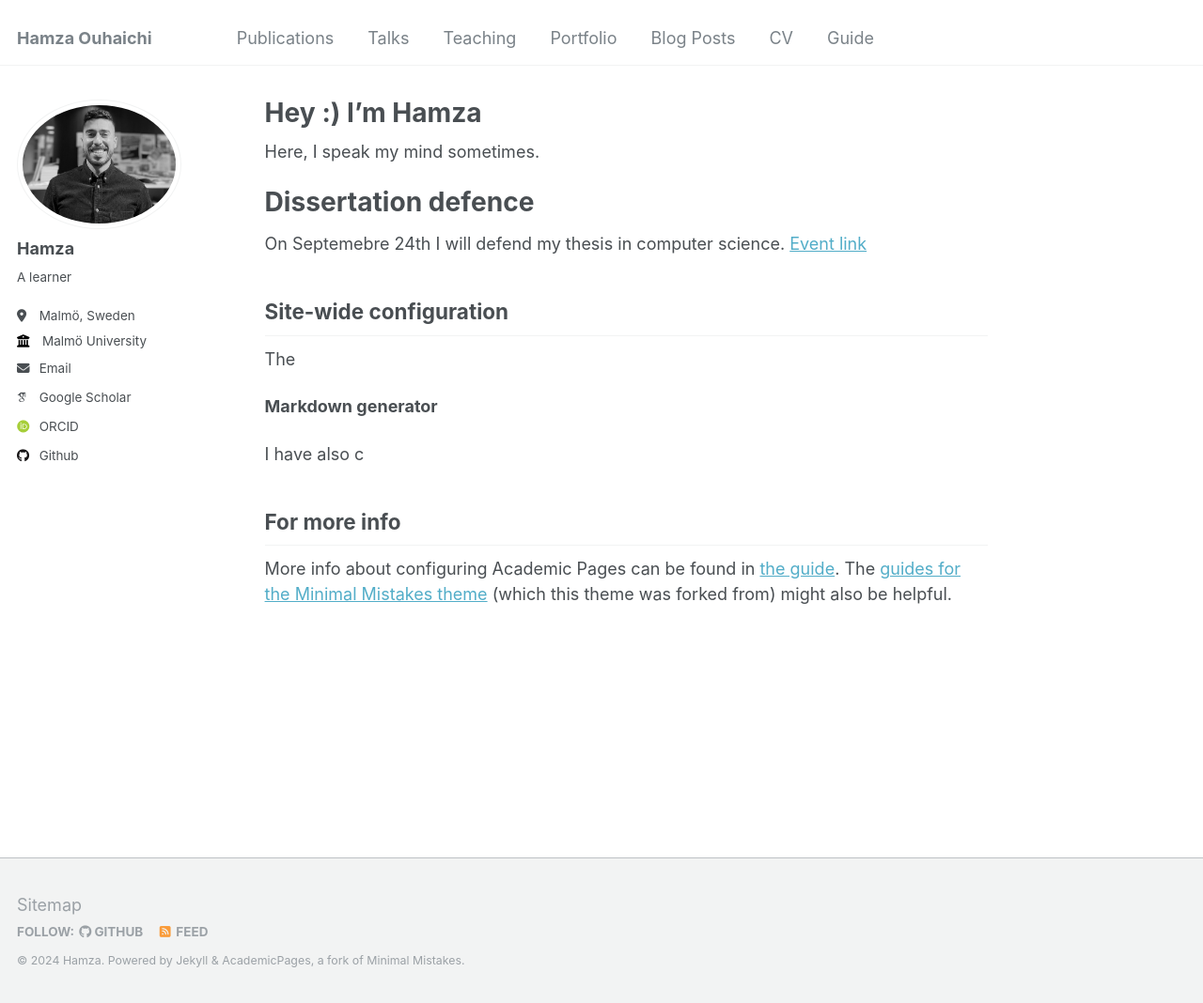
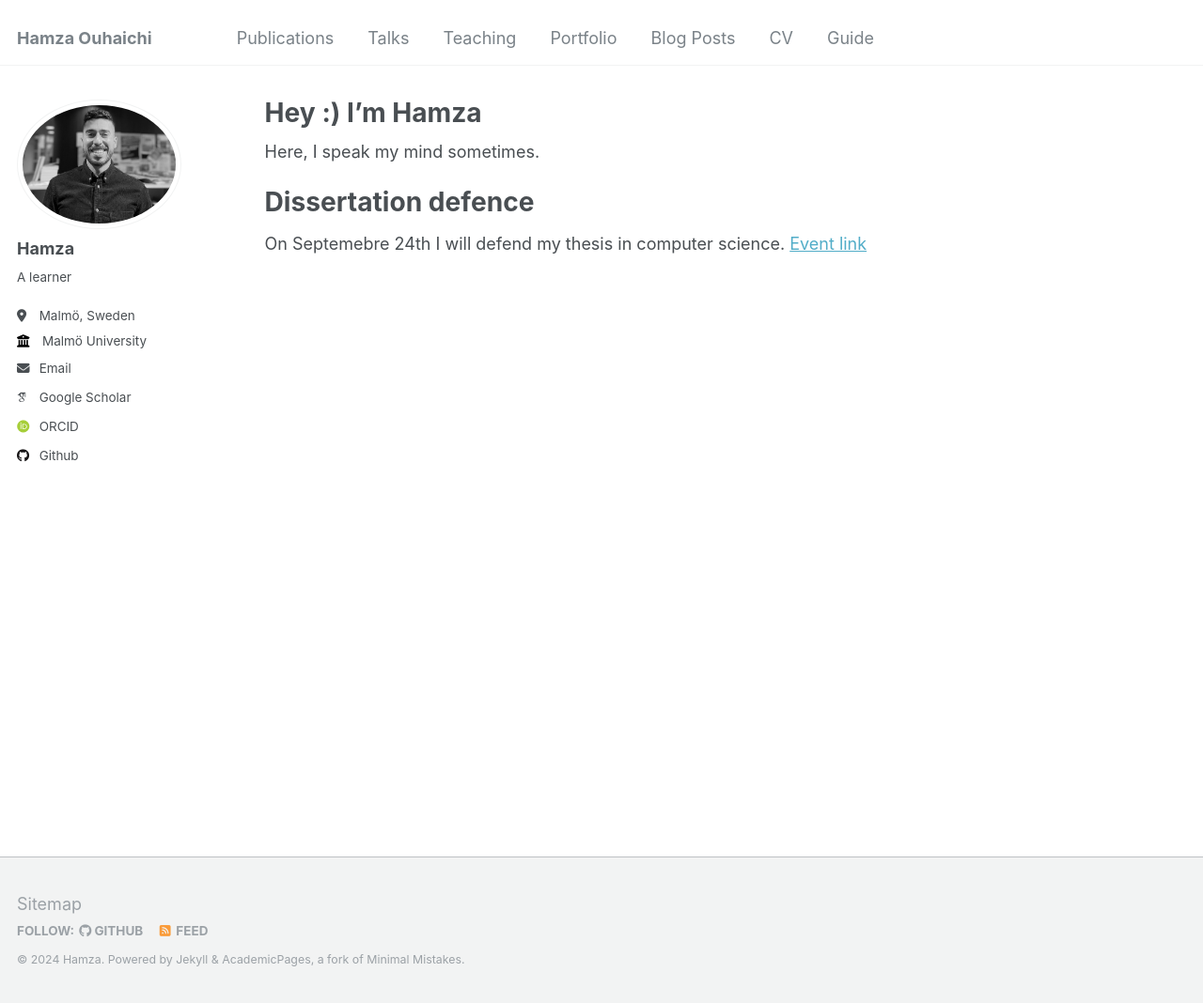
Before and after one commit to ouhaichi/ouhaichi.github.io, a Jekyll site: the page built from _pages/about.md, in a window 1280 px wide and 1068 px high. Shown: the whole window at 94% size. Built offline with Jekyll 4.4.1, drawn with Linux system fonts in a browser that asks for light colours; some web fonts are replaced.

Commit message:
Update about.md

```diff
--- a/_pages/about.md
+++ b/_pages/about.md
@@ -12,18 +12,3 @@ Here, I speak my mind sometimes.
 Dissertation defence
 ======
 On Septemebre 24th I will defend my thesis in computer science. [Event link](https://mau.se/en/calendar/dissertation-defence---hamza-ouhaichi/)
-
-
-Site-wide configuration
-------
-The
-
-
-**Markdown generator**
-
-I have also c
-
-
-For more info
-------
-More info about configuring Academic Pages can be found in [the guide](https://academicpages.github.io/markdown/). The [guides for the Minimal Mistakes theme](https://mmistakes.github.io/minimal-mistakes/docs/configuration/) (which this theme was forked from) might also be helpful.
```
